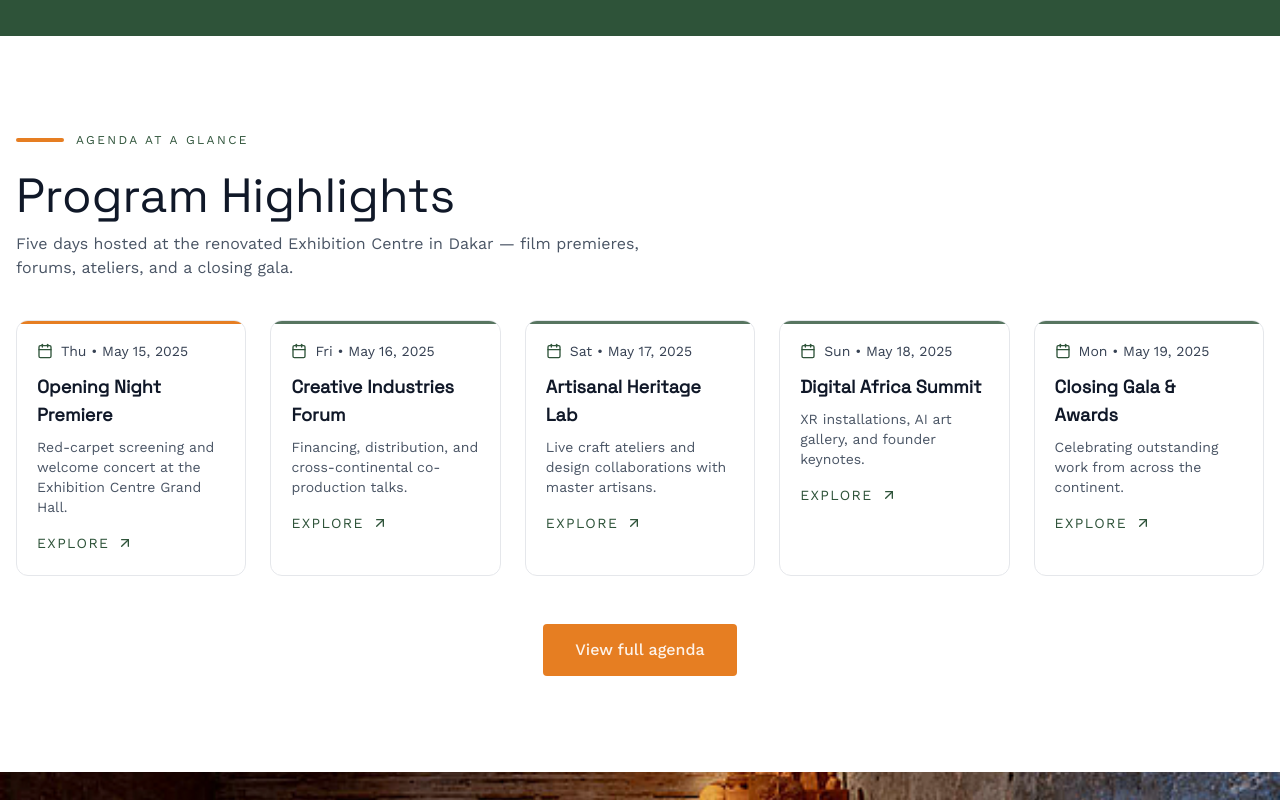
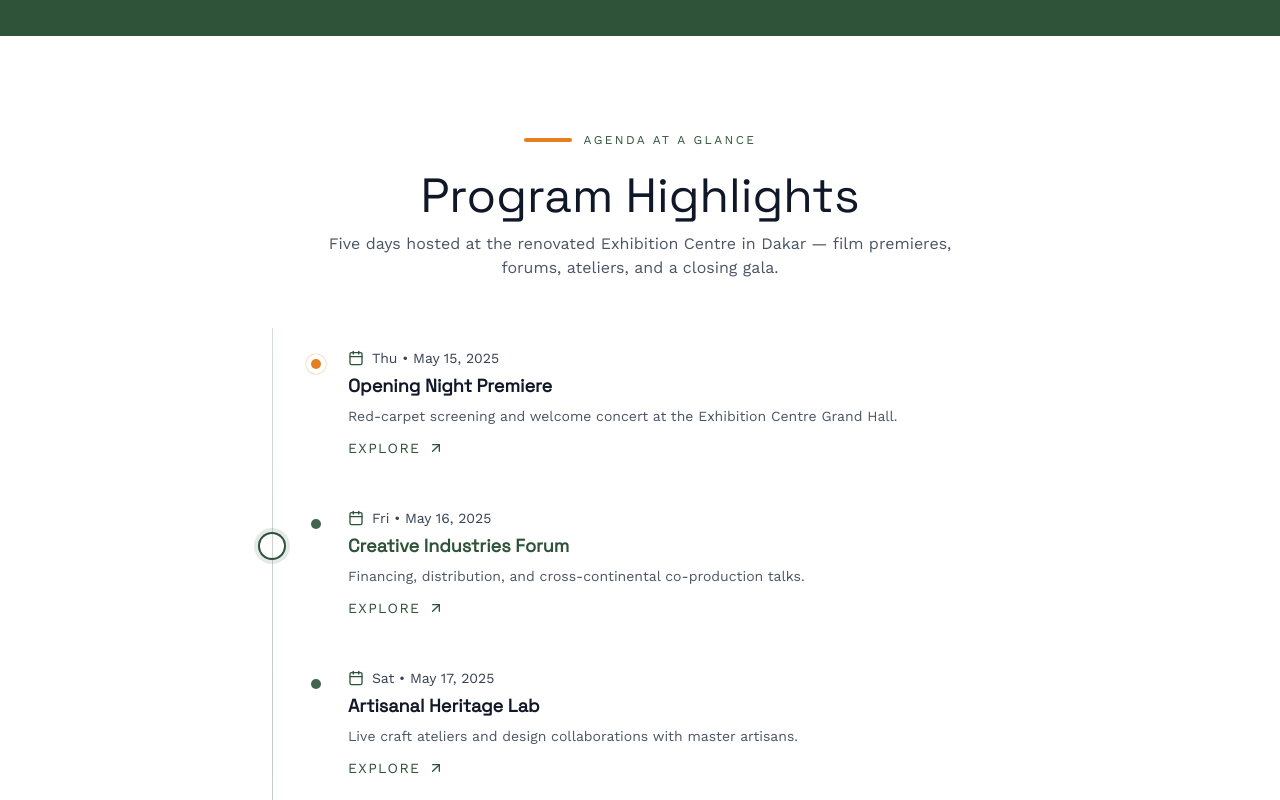
Before and after one commit to TaladeogoA/dakar-fair-2025, a Next.js app: page / in a window 1280 px wide. Shown: the part 1780-2580 px from the top of the page. Built offline with nearby package versions, Linux system fonts and the light colour scheme.

Commit message:
feat: enhance ProgramHighlightsSection with improved animations and interactivity; refactor for better readability

```diff
--- a/src/components/sections/ProgramHighlightsSection.tsx
+++ b/src/components/sections/ProgramHighlightsSection.tsx
@@ -1,8 +1,9 @@
 'use client';
 
 import AnimatedButton from '@/components/ui/AnimatedButton';
-import { motion, Variants } from 'framer-motion';
+import { easeInOut, motion, useAnimationControls, Variants } from 'framer-motion';
 import { ArrowUpRight, Calendar } from 'lucide-react';
+import { RefCallback, useEffect, useMemo, useRef, useState } from 'react';
 
 export type Highlight = {
     date: string;
@@ -22,11 +23,151 @@ const sectionItem: Variants = {
     visible: {
         opacity: 1,
         y: 0,
-        transition: { duration: 0.55, ease: 'easeInOut' },
+        transition: { duration: 0.55, ease: easeInOut },
     },
 };
 
 export default function ProgramHighlightsSection({ highlights }: { highlights: Highlight[] }) {
+    const [currentIndex, setCurrentIndex] = useState(0);
+    const prevIndexRef = useRef(0);
+    const containerRef = useRef<HTMLDivElement | null>(null);
+    const itemRefs = useRef<Array<HTMLLIElement | null>>([]);
+    const dotRefs = useRef<Array<HTMLDivElement | null>>([]);
+    const [dotPositions, setDotPositions] = useState<number[]>([]);
+    const indicatorControls = useAnimationControls();
+    const isAnimatingRef = useRef(false);
+    const pendingIndexRef = useRef<number | null>(null);
+    const manualOverrideRef = useRef(false);
+    const manualTimerRef = useRef<number | null>(null);
+
+    const stepDuration = 0.12;
+
+    const setItemRefAt = (index: number): RefCallback<HTMLLIElement> => (el) => {
+        itemRefs.current[index] = el;
+    };
+    const setDotRefAt = (index: number): RefCallback<HTMLDivElement> => (el) => {
+        dotRefs.current[index] = el;
+    };
+
+    const measureDots = () => {
+        if (!containerRef.current) return;
+        const cRect = containerRef.current.getBoundingClientRect();
+        const positions = dotRefs.current.map((el) => {
+            if (!el) return 0;
+            const r = el.getBoundingClientRect();
+            return r.top - cRect.top + r.height / 2;
+        });
+        setDotPositions(positions);
+    };
+
+    const setManualOverride = () => {
+        manualOverrideRef.current = true;
+        if (manualTimerRef.current) window.clearTimeout(manualTimerRef.current);
+        manualTimerRef.current = window.setTimeout(() => {
+            manualOverrideRef.current = false;
+        }, 1200);
+    };
+
+    const moveIndicator = async (nextIndex: number, source: 'manual' | 'observer' = 'manual') => {
+        if (nextIndex === prevIndexRef.current) return;
+        if (source === 'observer' && manualOverrideRef.current) return;
+        if (source === 'manual') setManualOverride();
+
+        if (isAnimatingRef.current) {
+            pendingIndexRef.current = nextIndex;
+            return;
+        }
+
+        isAnimatingRef.current = true;
+
+        const from = prevIndexRef.current;
+        const dir = nextIndex > from ? 1 : -1;
+        const indexes: number[] = [];
+        for (let i = from; dir > 0 ? i <= nextIndex : i >= nextIndex; i += dir) indexes.push(i);
+        const positions = indexes.map((i) => dotPositions[i] ?? 0);
+        const len = Math.max(positions.length - 1, 1);
+        const times = positions.map((_, i) => (len === 0 ? 1 : i / len));
+
+        await indicatorControls.start({
+            y: positions,
+            transition: { ease: 'linear', duration: len * stepDuration, times },
+        });
+
+        prevIndexRef.current = nextIndex;
+        setCurrentIndex(nextIndex);
+        isAnimatingRef.current = false;
+
+        if (pendingIndexRef.current !== null && pendingIndexRef.current !== nextIndex) {
+            const target = pendingIndexRef.current;
+            pendingIndexRef.current = null;
+            void moveIndicator(target, 'manual');
+        } else {
+            pendingIndexRef.current = null;
+        }
+    };
+
+    useEffect(() => {
+        measureDots();
+        const ro = new ResizeObserver(() => measureDots());
+        if (containerRef.current) ro.observe(containerRef.current);
+        const onScroll = () => measureDots();
+        window.addEventListener('scroll', onScroll, { passive: true });
+        window.addEventListener('resize', measureDots, { passive: true });
+        return () => {
+            ro.disconnect();
+            window.removeEventListener('scroll', onScroll);
+            window.removeEventListener('resize', measureDots);
+        };
+    }, []);
+
+    useEffect(() => {
+        if (!dotPositions.length) return;
+        if (!isAnimatingRef.current) {
+            indicatorControls.set({ y: dotPositions[currentIndex] ?? 0 });
+        }
+    }, [dotPositions, currentIndex, indicatorControls]);
+
+    useEffect(() => {
+        const items = itemRefs.current.filter((el): el is HTMLLIElement => !!el);
+        if (!items.length) return;
+        const observer = new IntersectionObserver(
+            (entries) => {
+                let bestIdx = prevIndexRef.current;
+                let bestRatio = 0;
+                entries.forEach((e) => {
+                    const idxAttr = (e.target as HTMLElement).dataset.index;
+                    const idx = idxAttr ? Number(idxAttr) : 0;
+                    if (e.intersectionRatio > bestRatio) {
+                        bestRatio = e.intersectionRatio;
+                        bestIdx = idx;
+                    }
+                });
+                if (bestRatio >= 0.55) void moveIndicator(bestIdx, 'observer');
+            },
+            { root: null, threshold: [0, 0.25, 0.55, 0.75, 1] }
+        );
+        items.forEach((el) => observer.observe(el));
+        return () => observer.disconnect();
+    }, [highlights.length, dotPositions]);
+
+    const header = useMemo(
+        () => (
+            <motion.div variants={sectionItem} className="text-center">
+                <div className="flex items-center justify-center gap-3">
+                    <span className="inline-block h-1 w-12 rounded-full" style={{ backgroundColor: '#E67E22' }} />
+                    <span className="uppercase tracking-[0.2em] text-xs" style={{ color: '#2E5339' }}>
+                        Agenda at a glance
+                    </span>
+                </div>
+                <h3 className="mt-6 text-3xl md:text-5xl font-serif text-gray-900">Program Highlights</h3>
+                <p className="mt-3 text-gray-600 max-w-2xl mx-auto">
+                    Five days hosted at the renovated Exhibition Centre in Dakar — film premieres, forums, ateliers, and a closing gala.
+                </p>
+            </motion.div>
+        ),
+        []
+    );
+
     return (
         <section id="program" className="py-24 px-4 bg-white">
             <motion.div
@@ -36,60 +177,74 @@ export default function ProgramHighlightsSection({ highlights }: { highlights: H
                 viewport={{ once: true, amount: 0.25 }}
                 variants={sectionContainer}
             >
-                <motion.div variants={sectionItem}>
-                    <div className="flex items-center gap-3">
-                        <span className="inline-block h-1 w-12 rounded-full" style={{ backgroundColor: '#E67E22' }} />
-                        <span className="uppercase tracking-[0.2em] text-xs" style={{ color: '#2E5339' }}>
-                            Agenda at a glance
-                        </span>
+                {header}
+
+                <div ref={containerRef} className="relative mt-12 mx-auto max-w-3xl pl-8">
+                    <span className="pointer-events-none absolute left-4 top-0 bottom-0 w-px bg-gradient-to-b from-[#2E5339]/20 via-[#2E5339]/30 to-[#2E5339]/20" />
+                    <motion.span
+                        className="pointer-events-none absolute left-4 h-6 w-6 -translate-x-1/2 rounded-full ring-2 ring-[#2E5339] shadow-[0_0_0_6px_rgba(46,83,57,0.12)] bg-transparent"
+                        animate={indicatorControls}
+                        initial={{ y: 0 }}
+                    />
+                    <ul className="space-y-2">
+                        {highlights.map((item, idx) => {
+                            const active = currentIndex === idx;
+                            return (
+                                <motion.li
+                                    key={idx}
+                                    ref={setItemRefAt(idx)}
+                                    data-index={idx}
+                                    variants={sectionItem}
+                                    className="rounded-xl"
+                                >
+                                    <a
+                                        href="#agenda"
+                                        onMouseEnter={() => void moveIndicator(idx, 'manual')}
+                                        onFocus={() => void moveIndicator(idx, 'manual')}
+                                        className="group relative grid grid-cols-[2rem_1fr] items-start gap-4 rounded-xl px-3 py-5"
+                                    >
+                                        <div className="relative z-10 flex items-start">
+                                            <div ref={setDotRefAt(idx)} className="relative h-8 w-8 grid place-items-center">
+                                                {idx === 0 && (
+                                                    <motion.span
+                                                        aria-hidden
+                                                        className="absolute h-5 w-5 rounded-full"
+                                                        animate={{
+                                                            boxShadow: [
+                                                                '0 0 0 0 rgba(230,126,34,0.45)',
+                                                                '0 0 0 10px rgba(230,126,34,0)',
+                                                            ],
+                                                        }}
+                                                        transition={{ duration: 1.6, ease: easeInOut, repeat: Infinity }}
+                                                    />
+                                                )}
+                                                <span
+                                                    className="h-2.5 w-2.5 rounded-full"
+                                                    style={{ backgroundColor: idx === 0 ? '#E67E22' : '#2E5339', opacity: idx === 0 ? 1 : 0.9 }}
+                                                />
                                             </div>
-                    <h3 className="mt-6 text-3xl md:text-5xl font-serif text-gray-900">Program Highlights</h3>
-                    <p className="mt-3 text-gray-600 max-w-2xl">
-                        Five days hosted at the renovated Exhibition Centre in Dakar — film premieres, forums, ateliers, and a closing gala.
-                    </p>
-                </motion.div>
-
-                <div className="mt-10 grid grid-cols-1 sm:grid-cols-2 md:grid-cols-3 lg:grid-cols-4 xl:grid-cols-5 gap-6">
-                    {highlights.map((item, idx) => (
-                        <motion.a
-                            key={idx}
-                            href="#agenda"
-                            variants={sectionItem}
-                            whileHover={{ y: -2 }}
-                            className="group relative overflow-hidden rounded-xl border border-gray-200 bg-white/80 backdrop-blur-sm p-5"
-                        >
-                            <motion.span
-                                initial={{ width: '0%' }}
-                                whileHover={{ width: '100%' }}
-                                transition={{ duration: 0.35, ease: 'easeInOut' }}
-                                className="absolute left-0 top-0 h-full"
-                                style={{
-                                    background:
-                                        'linear-gradient(90deg, rgba(46,83,57,0.08) 0%, rgba(46,83,57,0.03) 100%)',
-                                    zIndex: 0,
-                                }}
-                            />
-
-                            <span
-                                className="absolute left-0 top-0 w-full h-[3px]"
-                                style={{ backgroundColor: idx === 0 ? '#E67E22' : '#2E5339', opacity: idx === 0 ? 1 : 0.8 }}
-                            />
-
+                                        </div>
                                         <div className="relative z-10">
                                             <div className="flex items-center gap-2 text-sm text-gray-700">
                                                 <Calendar className="w-4 h-4" style={{ color: '#2E5339' }} />
                                                 <span>{item.date}</span>
                                             </div>
-                                <h4 className="mt-3 text-lg font-semibold text-gray-900">{item.title}</h4>
-                                <p className="mt-2 text-sm text-gray-600">{item.blurb}</p>
-
-                                <div className="mt-4 inline-flex items-center gap-2 text-sm" style={{ color: '#2E5339' }}>
+                                            <div className="mt-1">
+                                                <h4 className="text-lg font-semibold transition-colors" style={{ color: active ? '#2E5339' : '#111827' }}>
+                                                    {item.title}
+                                                </h4>
+                                                <p className="mt-1.5 text-sm text-gray-600 max-w-prose">{item.blurb}</p>
+                                                <div className="mt-3 inline-flex items-center gap-2 text-sm" style={{ color: '#2E5339' }}>
                                                     <span className="tracking-widest">EXPLORE</span>
                                                     <ArrowUpRight className="w-4 h-4 transition-transform duration-300 group-hover:translate-x-0.5 group-hover:-translate-y-0.5" />
                                                 </div>
                                             </div>
-                        </motion.a>
-                    ))}
+                                        </div>
+                                    </a>
+                                </motion.li>
+                            );
+                        })}
+                    </ul>
                 </div>
 
                 <motion.div variants={sectionItem} className="mt-12 text-center">
```
Lines whose indentation alone changed are shown as unchanged.
